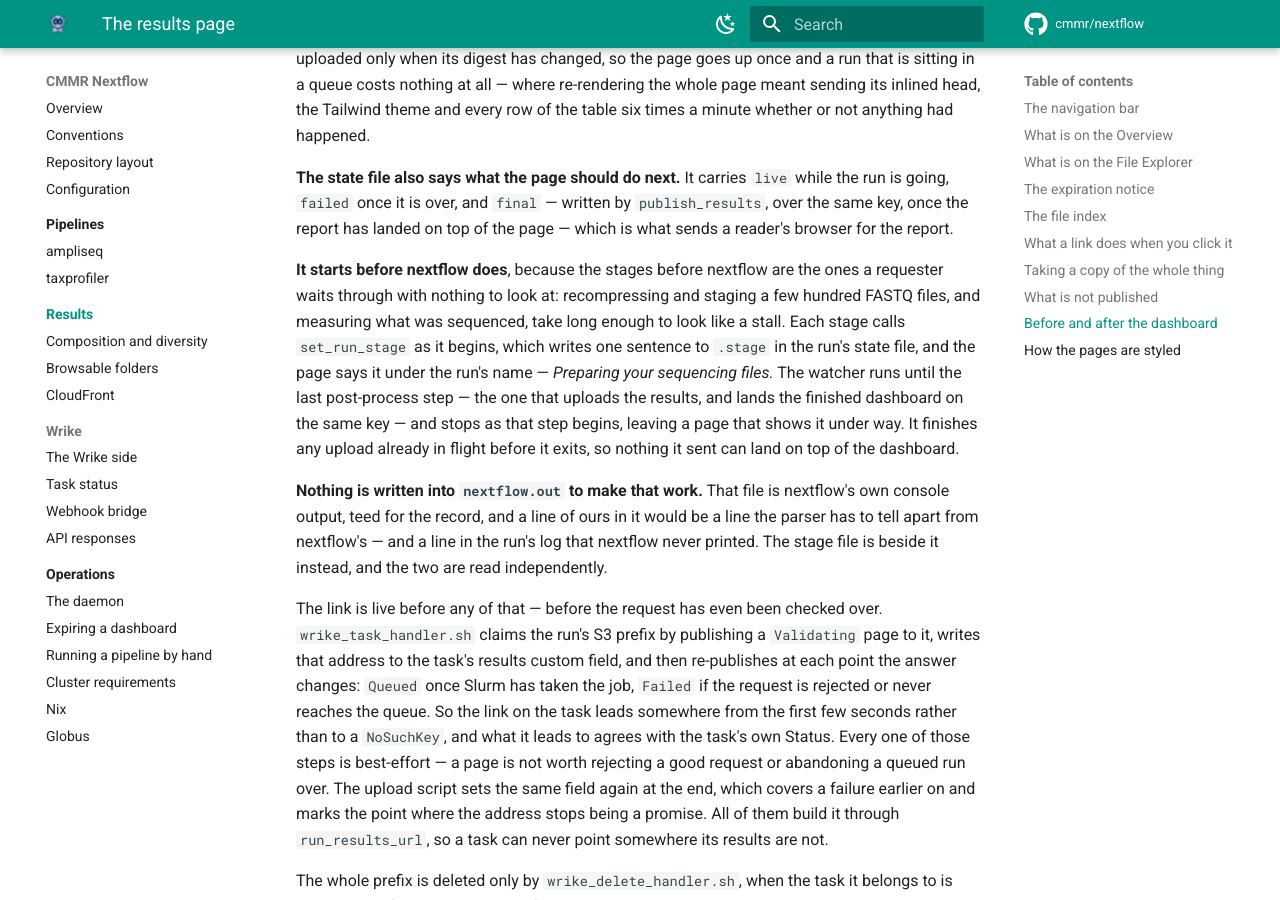
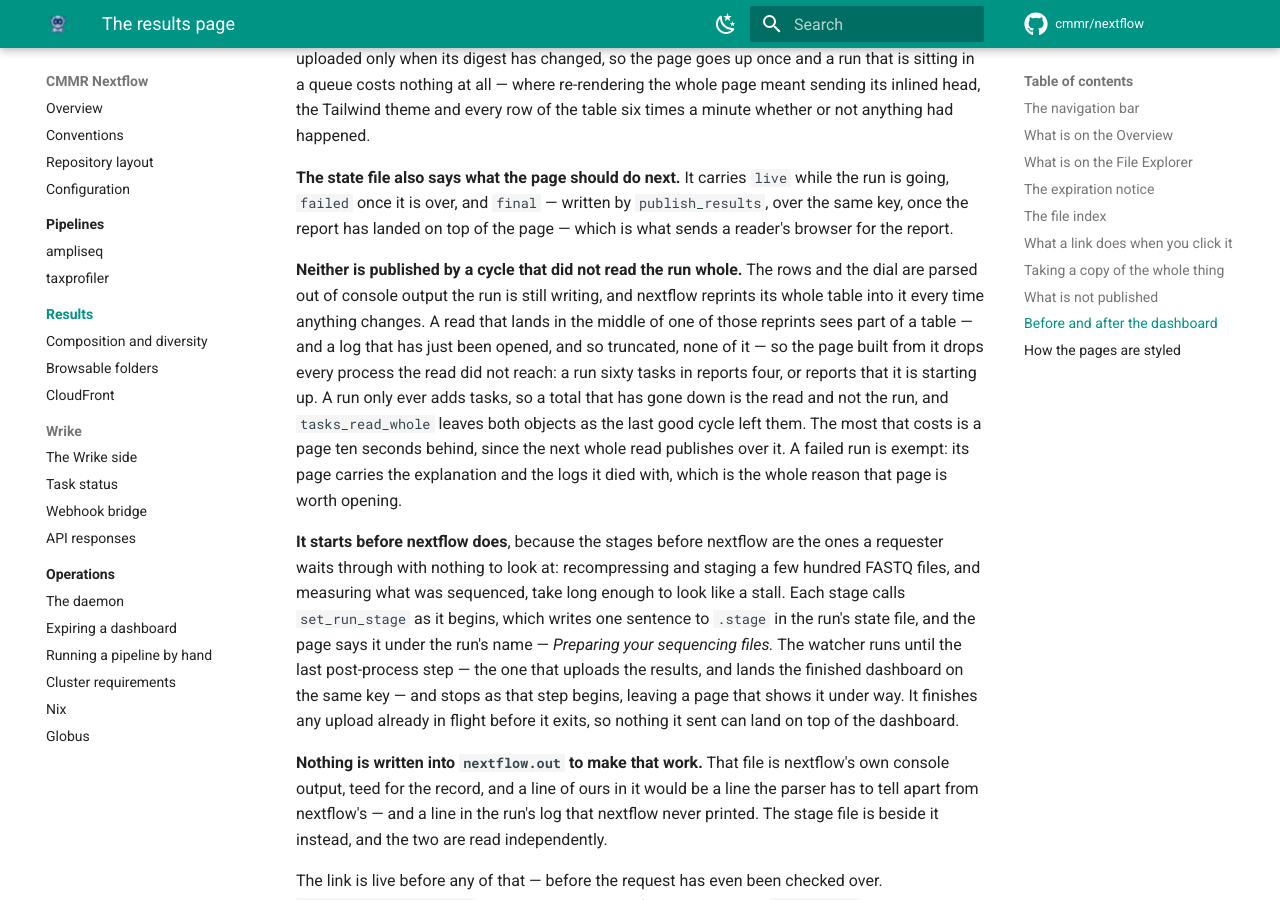
Before and after one commit to cmmr/nextflow, an MkDocs documentation site: the page built from docs/results/index.md, in a window 1280 px wide and 900 px high, scrolled down 7314 px. Built offline with MkDocs 1.6.1 and Material for MkDocs 9.7.7, drawn with Linux system fonts in a browser that asks for light colours; comment, search, counter and statistics services are not loaded.

Commit message:
progress page tweaks

```diff
--- a/docs/results/index.md
+++ b/docs/results/index.md
@@ -348,6 +348,19 @@ while the run is going, `failed` once it is over, and `final` — written by
 `publish_results`, over the same key, once the report has landed on top of the
 page — which is what sends a reader's browser for the report.
 
+**Neither is published by a cycle that did not read the run whole.** The rows
+and the dial are parsed out of console output the run is still writing, and
+nextflow reprints its whole table into it every time anything changes. A read
+that lands in the middle of one of those reprints sees part of a table — and a
+log that has just been opened, and so truncated, none of it — so the page built
+from it drops every process the read did not reach: a run sixty tasks in reports
+four, or reports that it is starting up. A run only ever adds tasks, so a total
+that has gone down is the read and not the run, and `tasks_read_whole` leaves
+both objects as the last good cycle left them. The most that costs is a page ten
+seconds behind, since the next whole read publishes over it. A failed run is
+exempt: its page carries the explanation and the logs it died with, which is the
+whole reason that page is worth opening.
+
 **It starts before nextflow does**, because the stages before nextflow are the
 ones a requester waits through with nothing to look at: recompressing and
 staging a few hundred FASTQ files, and measuring what was sequenced, take long
```
Also changed, not shown: 1 other file.
